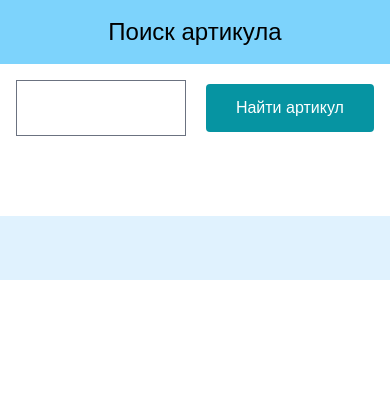
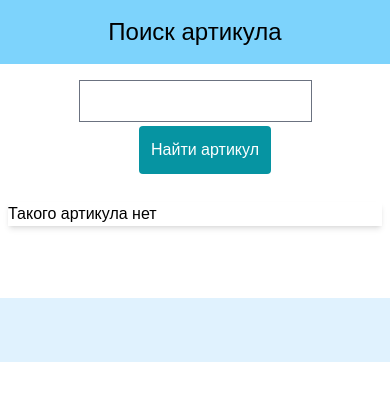
Before and after one commit to PlatenPrime/btw-client, a React (Create React App) app: page /artfind in a window 390 px wide. Shown: the top 400 px of the page. Built offline with nearby package versions, Linux system fonts and the light colour scheme; no server answers.

Commit message:
15.12.2022

```diff
--- a/src/components/UI/CardBTW.jsx
+++ b/src/components/UI/CardBTW.jsx
@@ -8,7 +8,7 @@ const CardBTW = ({ children }) => {
 	return (
 		<div className={`bg-white m-4 p-4 rounded-lg
 		flex flex-col justify-center items-center
-		shadow-md hover:shadow-md hover:shadow-sky-300
+		 hover:shadow-md
 		transition ease-in-out duration-200
 		`}
 		>
--- a/src/pages/Art/ArtFindPage.jsx
+++ b/src/pages/Art/ArtFindPage.jsx
@@ -63,8 +63,11 @@ const ArtFindPage = () => {
 
 		const art = arts.find(item => item.title == artInput.current.value)
 
-		setArtItem(art)
-		setArtCartDisplay(true)
+
+			setArtItem(art)
+			 setArtCartDisplay(true)
+
+
 
 	}
 
@@ -87,43 +90,64 @@ const ArtFindPage = () => {
 					</TitleHeaderMain>
 				</HeaderMainBTW>
 
-				<div className='flex p-4 space-x-5'>
-					<input className='w-1/2' type="text" ref={artInput} />
+				<div className='flex flex-col items-center md:flex-row p-4 space-x-5'>
 
-					<div className='w-1/2'>
-						<SaveButton className='bg-blue-600 m-5 p-2 text-white rounded-sm' onClick={handlerArtFind} >Найти артикул</SaveButton>
+					<input className='md:w-1/2' type="text" ref={artInput} />
+
+					<div className='md:w-1/2'>
+						<SaveButton className='bg-blue-600 my-5 p-2 text-white rounded-sm' onClick={handlerArtFind} >Найти артикул</SaveButton>
 					</div>
 
 				</div>
 
 
 				<div
-					className='cursor-pointer shadow-sm border-5 bg-slate-300'
+					className='cursor-pointer shadow-md border-5 hover:shadow-green-300 m-2'
 					onClick={() => navigate(`/arts/${artItem._id}`)}
 				>
-					{artCardDisplay &&
-						<div className='flex'>
+
+					{!artItem ? "Такого артикула нет" :
+
+						artCardDisplay &&
+
+						<div className='flex flex-col items-center md:flex-row'>
+
+							<div className='w-1/2 flex flex-col justify-center items-center '>
+
+								<h1 className='text-5xl' >{artItem.title}</h1>
+
+
+							</div>
 
 							<div className='w-1/2'>
 								<CardBTW >
 
 									<PhotoArtBTW title={artItem.title} />
 
+									<h1>{artItem.name}</h1>
+
 								</CardBTW >
 							</div>
 
 
 
-							<div className='w-1/2 flex flex-col justify-center items-center text-xl'>
-								<h1>{artItem.title}</h1>
-								<h1>{artItem.name}</h1>
 
-							</div>
 
 						</div>
 
+					}
 
-					}
+
+
+
+
+
+
+
+
+
+
+
 				</div>
 
 			</MainBTW>
```
